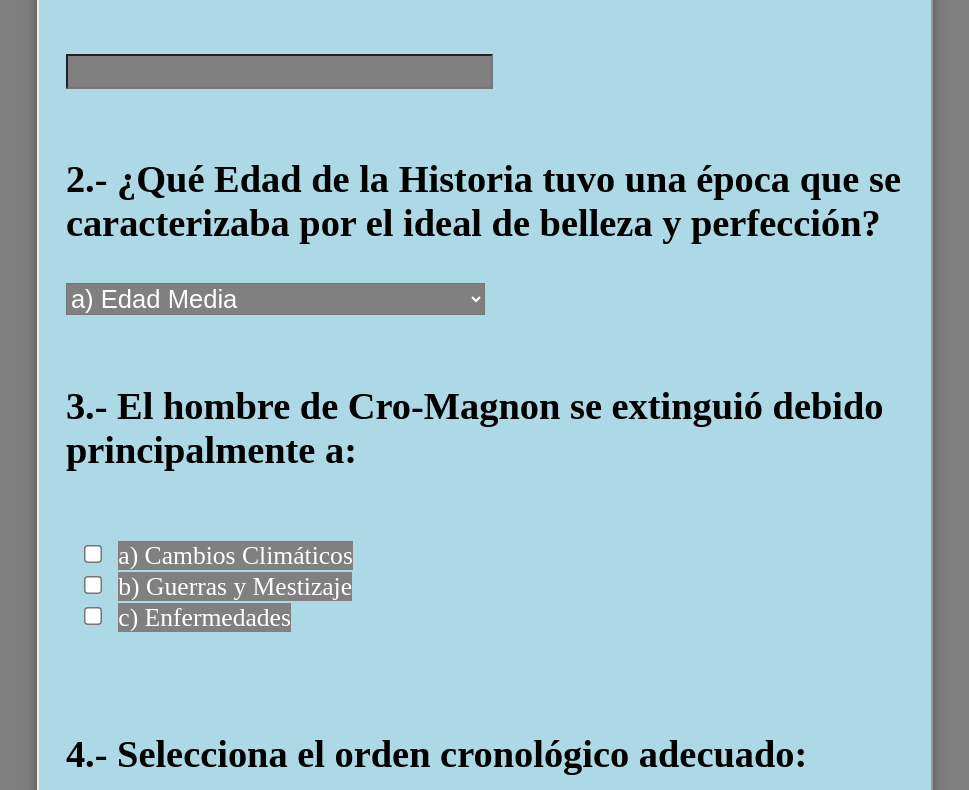
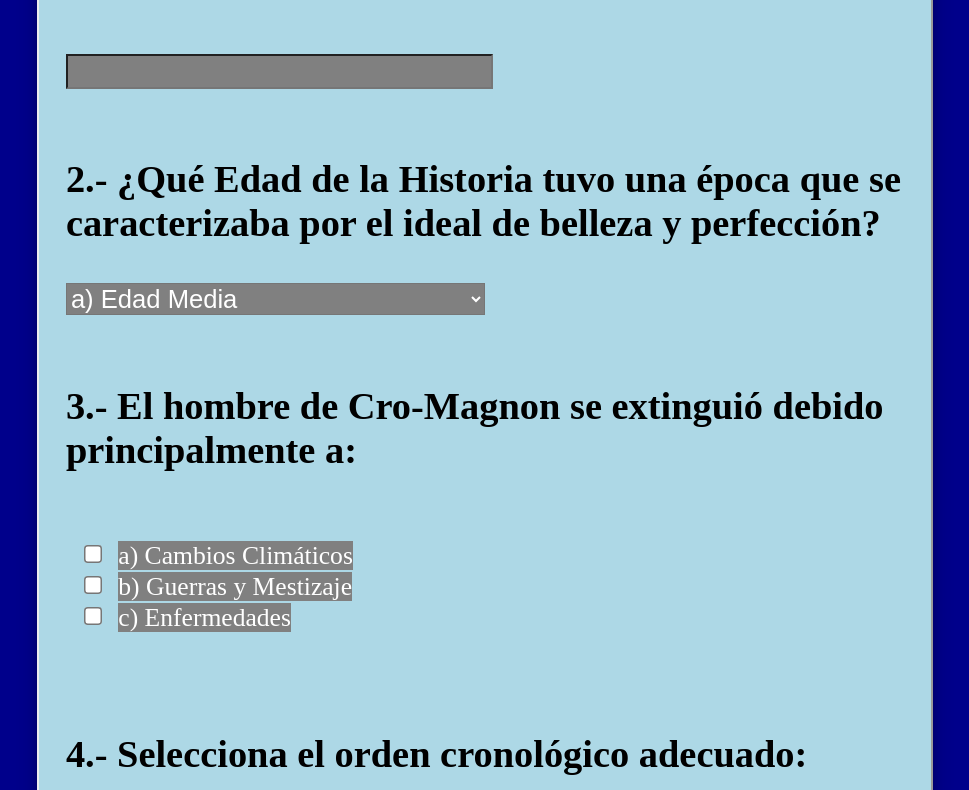
Before and after one commit to jsixtvf/questions-x-path, a plain HTML site: page index.html in a window 1280 px wide. Shown: the part 314-1104 px from the top of the page, without its empty margins (155-1124 px from the left). Drawn offline with Linux system fonts and the light colour scheme; no server answers.

Commit message:
Update d.css

```diff
--- a/css/d.css
+++ b/css/d.css
@@ -2,7 +2,7 @@ body,html{margin:0px}
 body{width:70%;padding-left:15%;padding-right:15%}
 body,input,select,label{font-size:2vw}
 select,label,input{color:white; background-color:grey}
-body{background-color:grey}
+body{background-color:darkblue}
 h2{font-size:4vw;color:#ffcc00;text-align:center;text-shadow: 2px 2px 4px #000000}
 h3{font-size:3vw; color:black}
 input,select{width:50%}
```
